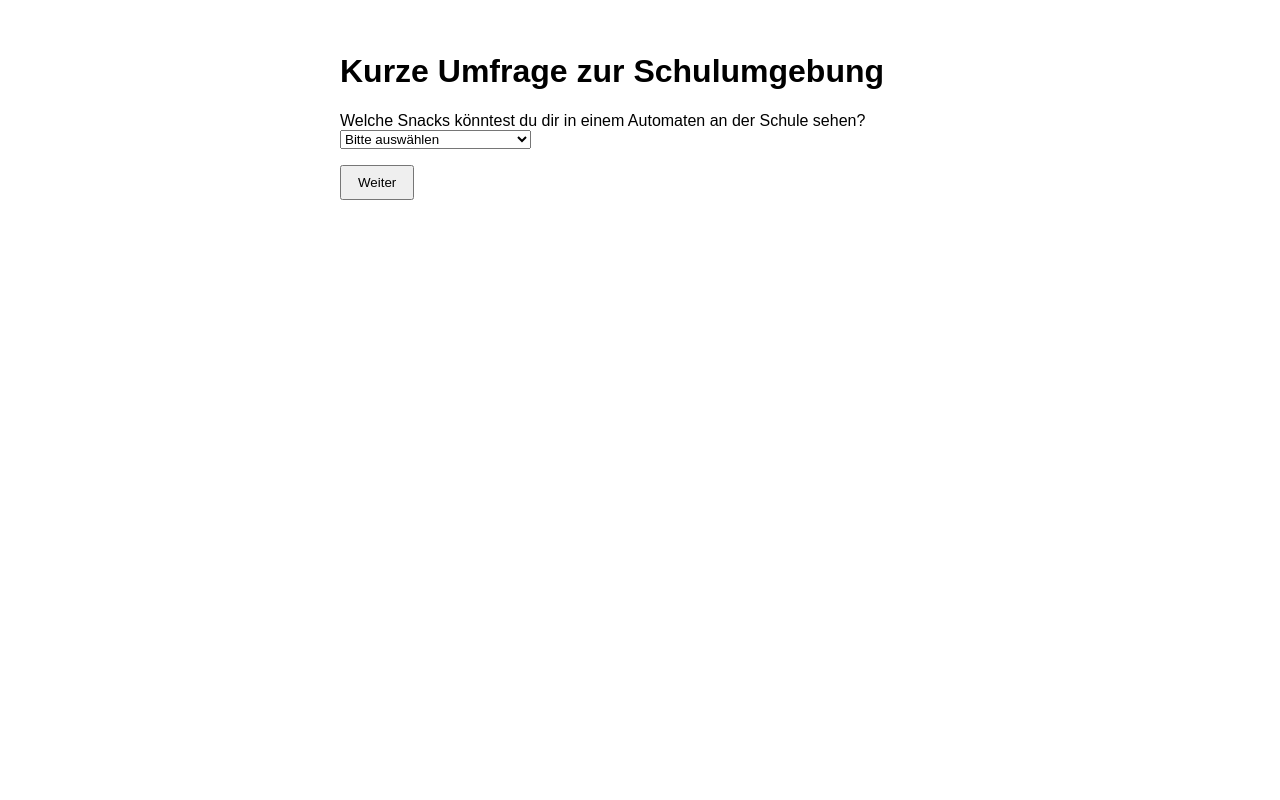
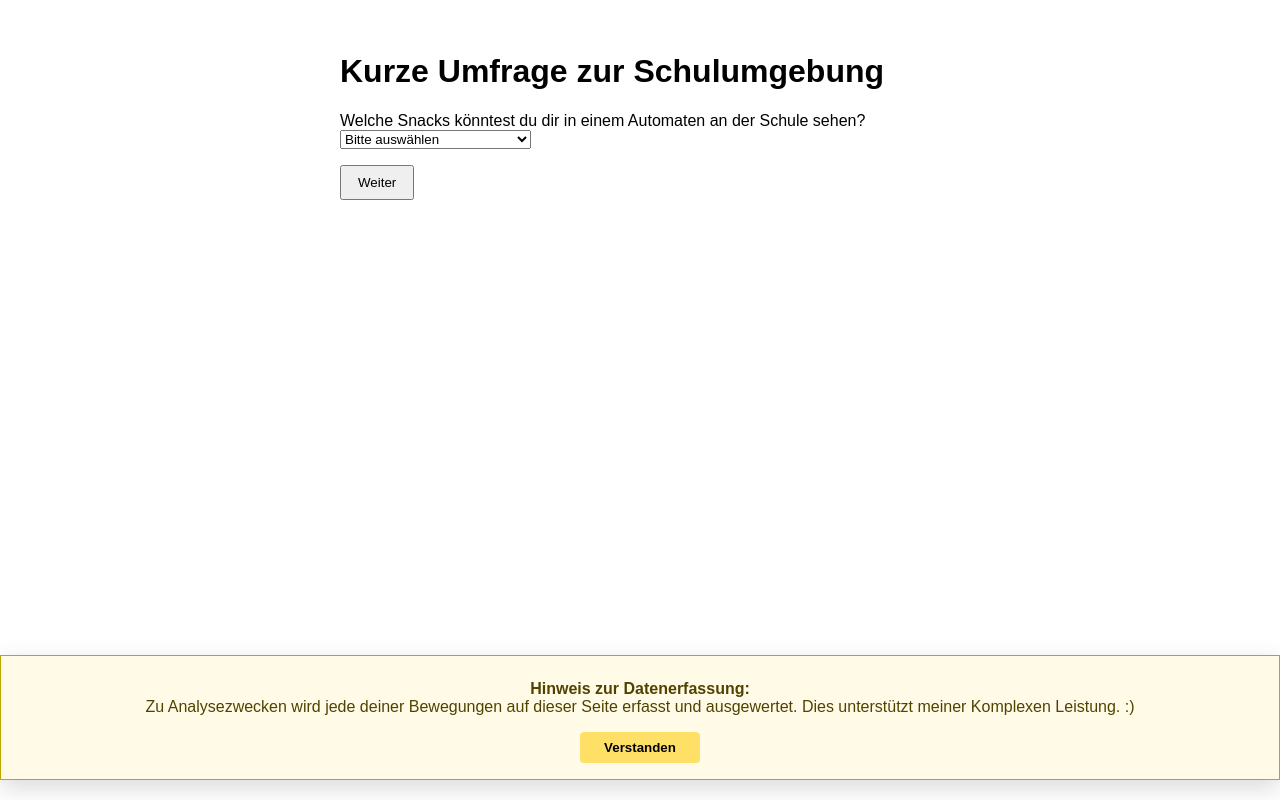
Before and after one commit to HannesHobusch/KOL-Umfrage, a plain HTML site: page index.html in a window 1280 px wide. Drawn offline with Linux system fonts and the light colour scheme.

Commit message:
Update index.html

```diff
--- a/index.html
+++ b/index.html
@@ -183,5 +183,44 @@ questions.forEach(q => {
   attachRangeListener(range);
 });
 </script>
+  <script>
+function showCookiePopup() {
+    if (!localStorage.getItem("cookieAccepted")) {
+        document.getElementById("cookie-popup").style.display = "block";
+    }
+}
+function acceptCookies() {
+    localStorage.setItem("cookieAccepted", "true");
+    document.getElementById("cookie-popup").style.display = "none";
+}
+window.onload = showCookiePopup;
+</script>
+  <div id="cookie-popup" style="
+    position: fixed;
+    bottom: 20px;
+    left: 0;
+    right: 0;
+    background: #fffbe7;
+    border: 1px solid #bfa500;
+    color: #514200;
+    padding: 1.5rem 1rem 1rem 1rem;
+    text-align: center;
+    box-shadow: 0 8px 24px rgba(0,0,0,0.15);
+    z-index: 9999;
+    font-size: 1rem;
+    display: none;
+">
+    <strong>Hinweis zur Datenerfassung:</strong><br>
+    Zu Analysezwecken wird jede deiner Bewegungen auf dieser Seite erfasst und ausgewertet. Dies unterstützt meiner Komplexen Leistung. :)<br>
+    <button onclick="acceptCookies()" style="
+        margin-top: 1rem;
+        background: #ffe066;
+        border: none;
+        padding: 0.5rem 1.5rem;
+        border-radius: 4px;
+        font-weight: bold;
+        cursor: pointer;
+    ">Verstanden</button>
+</div>
 </body>
 </html>
```
